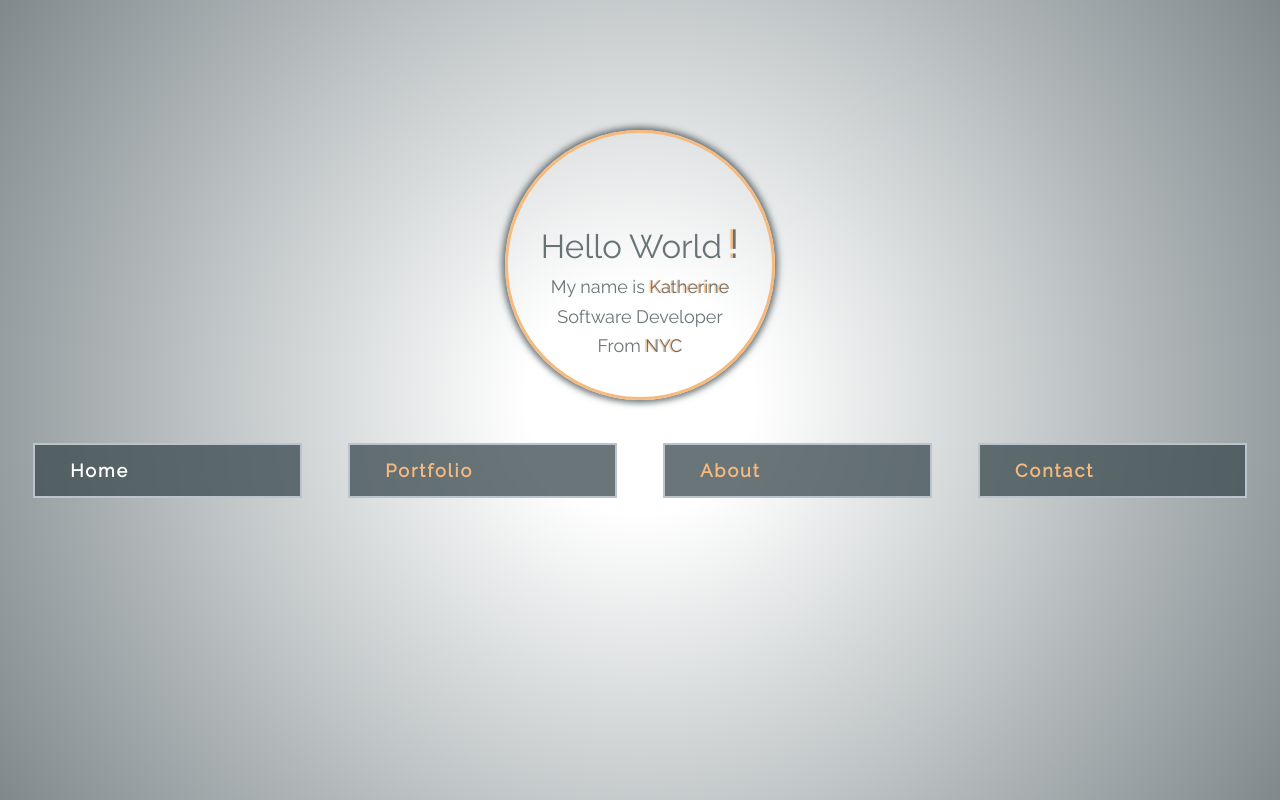
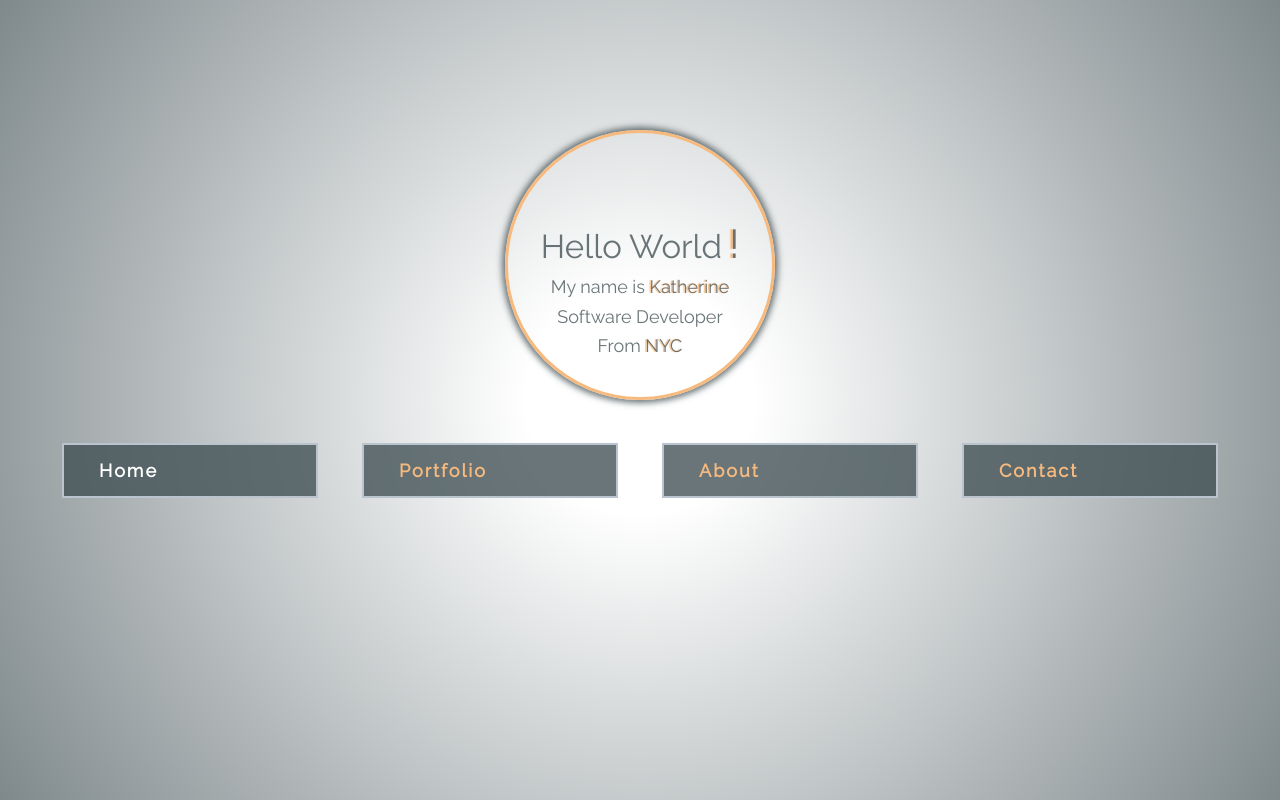
Before and after one commit to kitkat0202/portfolio2, a React (Create React App) app in the folder client/: page / in a window 1280 px wide. Built offline with nearby package versions, Linux system fonts and the light colour scheme.

Commit message:
edit max width home navbar

```diff
--- a/client/src/components/Nav/Nav.css
+++ b/client/src/components/Nav/Nav.css
@@ -109,6 +109,11 @@ ul li{
 /* ////////////////////////////// */
 /* ///////// Home Page ////////// */
 /* ////////////////////////////// */
+.navbox-home {
+    max-width: 1200px;
+    margin: 0 auto;
+}
+
 .navbox-profile-home {
     text-align: center;
     width: 270px;
```
